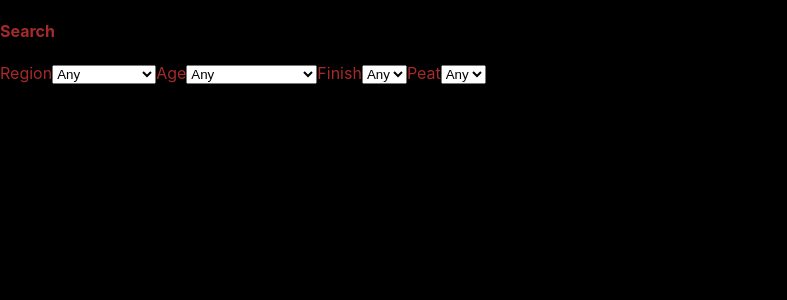
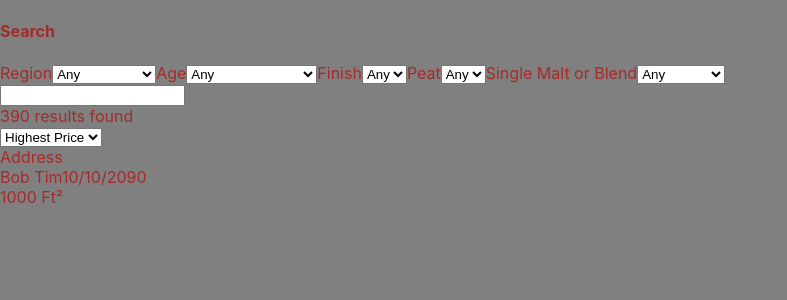
Before and after one commit to Sucharski90/Scotch-select, a React (Create React App) app: page / in a window 1280 px wide. Shown: the top 300 px of the page, without its empty margins (0-787 px from the left). Built offline with nearby package versions, Linux system fonts and the light colour scheme.

Commit message:
working on results section

```diff
--- a/src/App.css
+++ b/src/App.css
@@ -1,4 +1,4 @@
 html {
-  background-color: black;
+  background-color: gray;
   color: brown;
 }
--- a/src/App.js
+++ b/src/App.js
@@ -2,6 +2,7 @@ import React, { Component } from 'react';
 import './App.css';
 import Header from './Components/Header';
 import Filter from './Components/Filter';
+import Results from './Components/Results';
 
 class App extends Component {
   render() {
@@ -9,6 +10,7 @@ class App extends Component {
       <div className="App">
         <Header />
         <Filter />
+        <Results />
       </div>
     );
   }
--- a/src/Components/Filter.js
+++ b/src/Components/Filter.js
@@ -1,4 +1,5 @@
 import React, { Component } from 'react';
+
 
 export default class Filter extends Component {
     render() {
@@ -38,6 +39,12 @@ export default class Filter extends Component {
             <option>No</option>
             </select>
 
+            <span>Single Malt or Blend</span>
+            <select name="malt" className="malt">
+            <option>Any</option>
+            <option>Single Malt</option>
+            <option>Blend</option>
+            </select>
 
 
         </div>
--- /dev/null
+++ b/src/Components/Results.js
@@ -0,0 +1,57 @@
+import React, { Component} from 'react'
+
+export default class Results extends Component {
+
+  render () {
+    return (
+      <section className="listings">
+        <section className="search-area">
+          <input type="text" name="search" />
+        </section>
+
+        <section className="sortby-area">
+          <div>390 results found</div>
+          <div className="sort-options">
+            <select name="sortby" className="sortby">
+              <option value="price-asc">Highest Price</option>
+              <option value="price-dsc">Lowest Price</option>
+            </select>
+            <div className="view">
+
+            </div>
+          </div>
+        </section>
+
+         <section className="listings-results">
+          <div className="listing">
+            <div className="listing-img">
+              <span className="Address">Address</span>
+                <div className="details">
+                <div className="user-img">
+                <div className="user-details">
+                  <span className="user-name">Bob Tim</span>
+                  <span className="post-date">10/10/2090</span>
+                </div>
+                <div className="listing-details">
+                  <div className="floor-space"><i className="far fa-square" aria-hidden="true"></i>
+                  <span>1000 Ft&sup2;</span>
+                  </div>
+                  <div className="bedrooms">
+                    <i className="fas fa-bed" aria-hidden="true"></i>
+
+                    </div>
+                </div>
+                </div>
+              </div>
+            </div>
+          </div>
+
+
+        </section>
+
+
+
+      </section>
+    )
+  }
+}
```
Also changed, not shown: src/Components/data/scotchData.js (added, +72 -0 lines).
